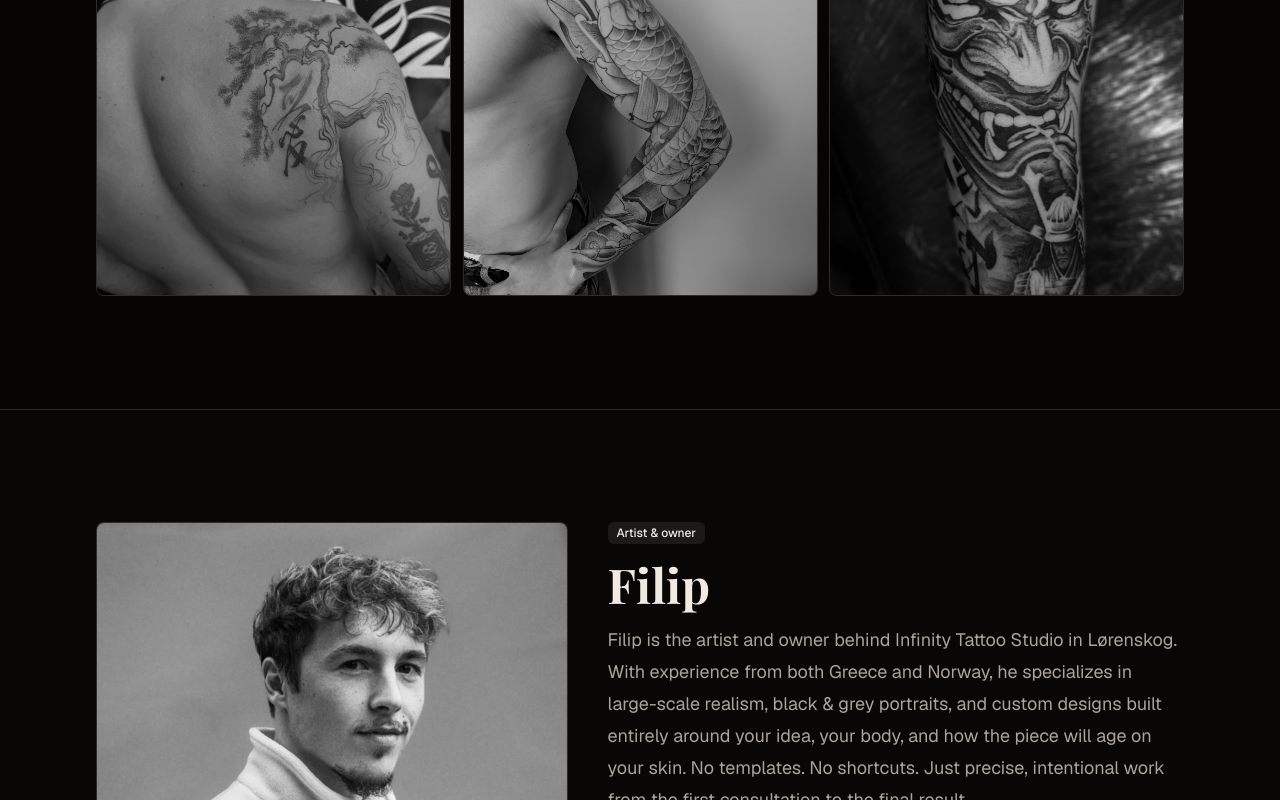
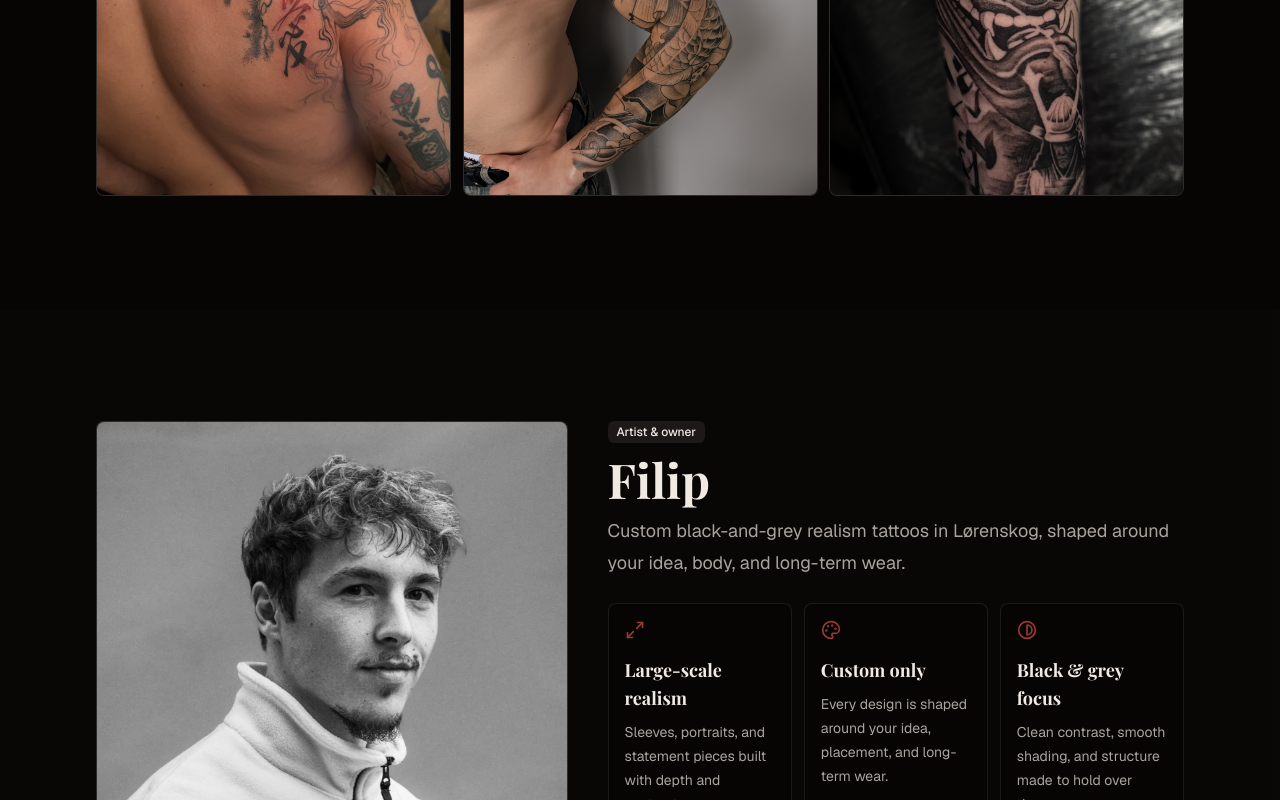
Before and after one commit to YmiaDKA/InfinityTattoo, a Next.js app: page / in a window 1280 px wide. Shown: the part 2000-2800 px from the top of the page. Built offline with nearby package versions, Linux system fonts and the light colour scheme.

Commit message:
Refine studio information layout

```diff
--- a/src/app/globals.css
+++ b/src/app/globals.css
@@ -138,6 +138,24 @@
 }
 
 @layer components {
+  .header-pill-surface {
+    background-color: transparent;
+    border-color: transparent;
+    transition:
+      background-color 140ms ease,
+      border-color 100ms ease;
+  }
+
+  .header-pill-surface[data-desktop="true"],
+  .header-pill-surface[data-scrolled="true"] {
+    background-color: color-mix(in oklch, var(--muted) 40%, transparent);
+    border-color: color-mix(in oklch, var(--foreground) 10%, transparent);
+  }
+
+  .header-pill-surface[data-scrolled="true"] {
+    background-color: color-mix(in oklch, var(--background) 45%, transparent);
+  }
+
   .motion-hero-media {
     animation: studio-hero-drift 24s ease-in-out infinite alternate;
     transform-origin: center;
@@ -193,7 +211,6 @@
       background-color 420ms ease,
       box-shadow 420ms ease,
       color 420ms ease;
-    will-change: transform;
   }
 
   .motion-lift:hover {
@@ -212,7 +229,6 @@
     transition:
       filter 700ms ease,
       transform 900ms cubic-bezier(0.22, 1, 0.36, 1);
-    will-change: transform, filter;
   }
 
   .group:hover .motion-media {
--- a/src/app/page.tsx
+++ b/src/app/page.tsx
@@ -2,14 +2,19 @@ import Image from "next/image";
 import Link from "next/link";
 import {
   CalendarDaysIcon,
-  CheckIcon,
+  ContrastIcon,
   GiftIcon,
+  Maximize2Icon,
   MailIcon,
   MapPinIcon,
+  MessagesSquareIcon,
   MoveUpRightIcon,
+  PaletteIcon,
   PhoneIcon,
+  ShieldCheckIcon,
   SparklesIcon,
   StarIcon,
+  type LucideIcon,
 } from "lucide-react";
 
 import { LineworkBooking } from "@/components/linework-booking";
@@ -33,6 +38,7 @@ import { toothGemPrices } from "@/lib/tooth-gems";
 
 const artistSpecialties = [
   {
+    icon: Maximize2Icon,
     titleEn: "Large-scale realism",
     titleNo: "Realisme i stor skala",
     textEn: "Sleeves, portraits, and statement pieces built with depth and contrast.",
@@ -40,6 +46,7 @@ const artistSpecialties = [
       "Sleeves, portretter og større prosjekter bygget med dybde og kontrast.",
   },
   {
+    icon: PaletteIcon,
     titleEn: "Custom only",
     titleNo: "Kun custom",
     textEn: "Every design is shaped around your idea, placement, and long-term wear.",
@@ -47,6 +54,7 @@ const artistSpecialties = [
       "Hvert design formes rundt ideen din, plassering og langvarig uttrykk.",
   },
   {
+    icon: ContrastIcon,
     titleEn: "Black & grey focus",
     titleNo: "Black & grey fokus",
     textEn: "Clean contrast, smooth shading, and structure made to hold over time.",
@@ -55,20 +63,37 @@ const artistSpecialties = [
   },
 ];
 
-const artistHighlights = [
+const artistHighlights: Array<{
+  icon: LucideIcon;
+  titleEn: string;
+  titleNo: string;
+  textEn: string;
+  textNo: string;
+}> = [
   {
-    en: "Greece and Norway experience",
-    no: "Erfaring fra Hellas og Norge",
+    icon: SparklesIcon,
+    titleEn: "Greece + Norway",
+    titleNo: "Hellas + Norge",
+    textEn: "Experience across both Greece and Norway.",
+    textNo: "Erfaring fra både Hellas og Norge.",
   },
   {
-    en: "Safe studio with professional hygiene from consultation to aftercare",
-    no: "Trygt studio med profesjonell hygiene fra konsultasjon til etterbehandling",
+    icon: ShieldCheckIcon,
+    titleEn: "Safe studio",
+    titleNo: "Trygt studio",
+    textEn: "Professional hygiene from consultation through aftercare.",
+    textNo: "Profesjonell hygiene fra konsultasjon til etterbehandling.",
   },
   {
-    en: "Clear communication about concept, sizing, references, timing, and expectations",
-    no: "Tydelig kommunikasjon om konsept, størrelse, referanser, tid og forventninger",
+    icon: MessagesSquareIcon,
+    titleEn: "Clear communication",
+    titleNo: "Tydelig kommunikasjon",
+    textEn: "Concept, sizing, references, timing, and expectations stay clear.",
+    textNo: "Konsept, størrelse, referanser, tid og forventninger er tydelige.",
   },
 ];
+
+const artistPoints = [...artistSpecialties, ...artistHighlights];
 
 type FaqItem = {
   questionEn: string;
@@ -348,7 +373,7 @@ export default function Home() {
       >
         <Marquee
           pauseOnHover
-          repeat={3}
+          repeat={2}
           className="[--duration:600s] sm:[--duration:800s]"
         >
           {testimonials.map((testimonial) => (
@@ -398,18 +423,10 @@ export default function Home() {
         id="work"
         className="motion-reveal mx-auto flex max-w-6xl flex-col gap-10 px-5 py-20 sm:px-8 lg:py-28"
       >
-        <div className="grid gap-8 lg:grid-cols-[0.8fr_1.2fr] lg:items-end">
-          <div className="flex flex-col gap-4">
+        <div className="flex flex-wrap items-end justify-between gap-6">
           <h2 className="font-display text-4xl font-bold sm:text-5xl">
             <LocalizedText en="Recent projects" no="Nylige prosjekter" />
           </h2>
-            <p className="text-base leading-7 text-muted-foreground">
-              <LocalizedText
-                en="A curated selection of custom and realistic tattoo work, focused on detail, precision, and strong black-and-grey contrast."
-                no="Et kuratert utvalg av custom og realistiske tatoveringer med fokus på detaljer, presisjon og sterk black-and-grey kontrast."
-              />
-            </p>
-          </div>
           <div className="flex flex-wrap items-center gap-3 lg:justify-end">
             <Button
               className="motion-lift-subtle rounded-full"
@@ -442,7 +459,7 @@ export default function Home() {
         <div className="motion-stagger grid gap-3 sm:grid-cols-2 lg:grid-cols-3">
           {featuredGalleryImages.map((image, index) => (
             <div
-              className={`motion-lift motion-reveal group relative aspect-[4/5] overflow-hidden rounded-lg border bg-card ${
+              className={`motion-reveal relative aspect-[4/5] overflow-hidden rounded-lg border bg-card ${
                 index > 2 ? "hidden sm:block" : ""
               }`}
               key={image.src}
@@ -451,7 +468,7 @@ export default function Home() {
                 src={image.src}
                 alt={image.alt}
                 fill
-                className="motion-media object-cover"
+                className="object-cover"
                 sizes="(min-width: 1024px) 30vw, (min-width: 640px) 45vw, 92vw"
               />
             </div>
@@ -459,73 +476,55 @@ export default function Home() {
         </div>
       </section>
 
-      <section id="artist" className="motion-reveal border-t bg-card/35">
+      <section id="artist" className="motion-reveal bg-card/35">
         <div className="mx-auto grid max-w-6xl items-stretch gap-10 px-5 py-20 sm:px-8 lg:grid-cols-[0.9fr_1.1fr] lg:py-28">
-          <div className="motion-lift group relative min-h-[34rem] overflow-hidden rounded-lg border bg-card">
+          <div className="relative min-h-[34rem] overflow-hidden rounded-lg border bg-card">
             <Image
               src="/media/artist/filippos.jpg"
               alt="Filip, artist and owner of Infinity Tattoo Studio"
               fill
-              className="motion-media object-cover object-[50%_18%]"
+              className="object-cover object-[50%_18%]"
               sizes="(min-width: 1024px) 38vw, 92vw"
             />
-            <div className="pointer-events-none absolute inset-x-0 bottom-0 bg-gradient-to-t from-background via-background/80 to-transparent px-5 pb-5 pt-20">
-              <p className="text-xs font-semibold uppercase tracking-[0.22em] text-[color:var(--studio-red)]">
-                Custom realism / black & grey
-              </p>
-              <p className="mt-2 font-display text-2xl font-bold text-foreground">
-                Designed by Filip
-              </p>
           </div>
-          </div>
-          <div className="flex h-full flex-col gap-6">
-            <div className="flex flex-col gap-4">
+          <div className="flex min-h-[34rem] flex-col gap-6">
+            <div className="flex flex-col gap-3">
               <Badge variant="secondary" className="w-fit">
                 <LocalizedText en="Artist & owner" no="Artist og eier" />
               </Badge>
               <h2 className="font-display text-4xl font-bold sm:text-5xl">
                 Filip
               </h2>
-              <p className="text-lg leading-8 text-muted-foreground">
+              <p className="line-clamp-2 max-w-3xl text-base leading-7 text-muted-foreground sm:text-lg sm:leading-8">
                 <LocalizedText
-                  en="Filip is the artist and owner behind Infinity Tattoo Studio in Lørenskog. With experience from both Greece and Norway, he specializes in large-scale realism, black & grey portraits, and custom designs built entirely around your idea, your body, and how the piece will age on your skin. No templates. No shortcuts. Just precise, intentional work from the first consultation to the final result."
-                  no="Filip er artisten og eieren bak Infinity Tattoo Studio i Lørenskog. Med erfaring fra både Hellas og Norge spesialiserer han seg på realisme i stor skala, black & grey portretter og custom design bygget rundt ideen din, kroppen din og hvordan tatoveringen skal eldes på huden. Ingen maler. Ingen snarveier. Bare presist, bevisst arbeid fra første konsultasjon til ferdig resultat."
+                  en="Custom black-and-grey realism tattoos in Lørenskog, shaped around your idea, body, and long-term wear."
+                  no="Custom black-and-grey realisme i Lørenskog, formet rundt ideen din, kroppen din og hvordan tatoveringen skal holde over tid."
                 />
               </p>
             </div>
-            <div className="mt-auto grid gap-3 sm:grid-cols-3">
-              {artistSpecialties.map((item) => (
             <div
-                  className="motion-lift-subtle rounded-lg border border-border/70 bg-background/35 p-4"
+              id="studio"
+              className="mt-auto grid auto-rows-fr gap-3 sm:grid-cols-2 lg:grid-cols-3"
+            >
+              {artistPoints.map((item) => {
+                const Icon = item.icon;
+
+                return (
+                  <div
+                    className="flex h-full flex-col rounded-lg border border-border/70 bg-background/35 p-4"
                     key={item.titleEn}
                   >
-                  <p className="font-display text-lg font-bold text-foreground">
+                    <Icon className="size-5 text-[color:var(--studio-red)]" />
+                    <p className="mt-4 font-display text-lg font-bold text-foreground">
                       <LocalizedText en={item.titleEn} no={item.titleNo} />
                     </p>
                     <p className="mt-2 text-sm leading-6 text-muted-foreground">
                       <LocalizedText en={item.textEn} no={item.textNo} />
                     </p>
                   </div>
-              ))}
+                );
+              })}
             </div>
-          </div>
-          <div
-            id="studio"
-            className="grid gap-5 border-t border-border/70 pt-8 lg:col-span-2 lg:grid-cols-3"
-          >
-            {artistHighlights.map((item) => (
-              <div
-                className="motion-lift-subtle flex items-start gap-3"
-                key={item.en}
-              >
-                <span className="flex size-8 shrink-0 items-center justify-center rounded-full bg-primary text-primary-foreground">
-                  <CheckIcon className="size-4" />
-                </span>
-                <p className="text-sm leading-6 text-muted-foreground">
-                  <LocalizedText en={item.en} no={item.no} />
-                </p>
-              </div>
-            ))}
           </div>
         </div>
       </section>
@@ -653,6 +652,7 @@ export default function Home() {
           <PanoramaViewer />
         </div>
 
+        <div className="grid gap-6 lg:grid-cols-2">
           <div id="faq" className="motion-reveal scroll-mt-28 rounded-3xl border bg-card/60 p-2">
             <div className="px-4 pt-4">
               <h3 className="font-display text-3xl font-bold">
@@ -769,10 +769,11 @@ export default function Home() {
               ))}
             </Accordion>
           </div>
+        </div>
 
         <div
           id="gift-cards"
-          className="grid overflow-hidden border-t border-border/70 py-8 lg:grid-cols-[0.9fr_1.1fr] lg:items-center lg:gap-10 lg:py-10"
+          className="grid overflow-hidden py-8 lg:grid-cols-[0.9fr_1.1fr] lg:items-center lg:gap-10 lg:py-10"
         >
           <div className="flex flex-col gap-5">
             <div className="flex size-11 items-center justify-center rounded-full bg-primary text-primary-foreground">
@@ -805,20 +806,10 @@ export default function Home() {
                 <LocalizedText en="Buy gift card" no="Kjøp gavekort" />
                 <MoveUpRightIcon data-icon="inline-end" />
               </Button>
-              <Button
-                className="motion-lift-subtle rounded-full"
-                nativeButton={false}
-                render={<a href="#faq" />}
-                size="lg"
-                variant="outline"
-              >
-                <LocalizedText en="Read FAQ" no="Les FAQ" />
-                <MoveUpRightIcon data-icon="inline-end" />
-              </Button>
             </div>
           </div>
 
-          <div className="motion-lift mt-8 overflow-hidden rounded-lg border bg-background/45 p-5 shadow-2xl shadow-black/25 lg:mt-0">
+          <div className="mt-8 overflow-hidden rounded-lg bg-background/45 p-5 shadow-2xl shadow-black/25 lg:mt-0">
             <div className="relative min-h-72 overflow-hidden rounded-md border bg-card p-6 sm:min-h-80">
               <Image
                 src="/media/gallery/infinity/infinity-12.jpg"
@@ -830,17 +821,14 @@ export default function Home() {
               <div className="absolute inset-0 bg-gradient-to-br from-background via-background/76 to-background/20" />
               <div className="relative flex min-h-60 flex-col justify-between sm:min-h-72">
                 <div className="flex items-center justify-between gap-4">
-                  <span className="relative flex size-12 overflow-hidden rounded-full bg-foreground">
+                  <span className="relative flex size-16 overflow-hidden rounded-full bg-foreground">
                     <Image
                       src="/media/brand/infinity.svg"
                       alt=""
                       fill
                       className="object-cover"
-                      sizes="48px"
+                      sizes="64px"
                     />
-                  </span>
-                  <span className="text-right text-xs font-semibold uppercase tracking-[0.22em] text-[color:var(--studio-red)]">
-                    Infinity Tattoo
                   </span>
                 </div>
                 <div>
@@ -862,7 +850,7 @@ export default function Home() {
 
       <footer className="px-5 pb-10 sm:px-8">
         <div className="mx-auto w-full max-w-[68rem]">
-          <div className="motion-lift-subtle flex flex-col gap-8 rounded-3xl border bg-card/60 p-6 text-sm text-muted-foreground sm:p-8 md:flex-row md:items-center md:justify-between">
+          <div className="flex flex-col gap-8 rounded-3xl border bg-card/60 p-6 text-sm text-muted-foreground sm:p-8 md:flex-row md:items-center md:justify-between">
             <div className="flex items-center gap-3 text-foreground">
               <span className="relative flex size-10 overflow-hidden rounded-full bg-foreground">
                 <Image
@@ -878,7 +866,7 @@ export default function Home() {
             <div className="flex flex-wrap items-center gap-4">
               <a
                 aria-label="Instagram"
-                className="motion-lift-subtle inline-flex h-10 items-center gap-2 rounded-full border bg-background/50 px-4 transition hover:bg-background hover:text-foreground"
+                className="inline-flex h-10 items-center gap-2 rounded-full border bg-background/50 px-4"
                 href="https://www.instagram.com/infinitytattoo.lorenskog/"
                 rel="noreferrer"
                 target="_blank"
@@ -888,7 +876,7 @@ export default function Home() {
               </a>
               <a
                 aria-label="Tiktok"
-                className="motion-lift-subtle inline-flex h-10 items-center gap-2 rounded-full border bg-background/50 px-4 transition hover:bg-background hover:text-foreground"
+                className="inline-flex h-10 items-center gap-2 rounded-full border bg-background/50 px-4"
                 href="https://www.tiktok.com/@infinitytattoostudio"
                 rel="noreferrer"
                 target="_blank"
@@ -900,7 +888,7 @@ export default function Home() {
           </div>
           <div className="flex items-center justify-between px-2 pt-3 text-xs text-muted-foreground/70 max-sm:pl-10">
             <a
-              className="relative z-10 inline-flex h-8 items-center transition hover:text-foreground"
+              className="relative z-10 inline-flex h-8 items-center"
               href="https://www.proff.no/selskap/infinity-tattoo-chotzai/l%C3%B8renskog/personlig-tjenesteyting/IFHPBP206Y9"
               rel="noreferrer"
               target="_blank"
@@ -908,7 +896,7 @@ export default function Home() {
               Org nr 936 727 670
             </a>
             <a
-              className="relative z-10 inline-flex h-8 items-center transition hover:text-foreground"
+              className="relative z-10 inline-flex h-8 items-center"
               href="https://www.albab.dk/"
               rel="noreferrer"
               target="_blank"
```
Also changed, not shown: src/components/site-header.tsx (+3 -11 lines). Lines whose indentation alone changed are shown as unchanged.
